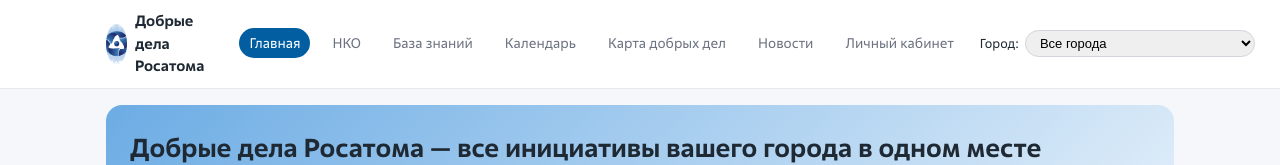
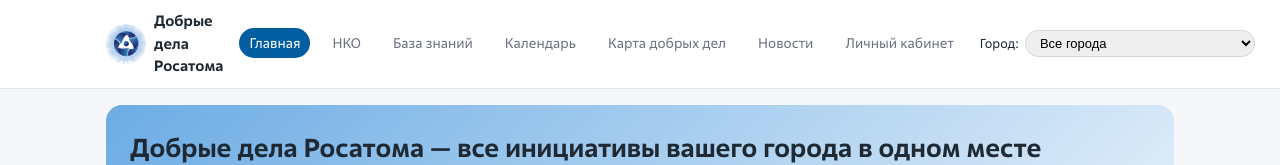
Before and after one commit to instkar1shha/KindOfRosatom, a plain HTML site: page index.html in a window 1280 px wide. Shown: the top 165 px of the page. Drawn offline with Linux system fonts and the light colour scheme.

Commit message:
fixing menu-bar size

```diff
--- a/styles/style.css
+++ b/styles/style.css
@@ -32,31 +32,34 @@
   padding: 10px 16px;
   gap: 16px;
 }
+
 .logo-block {
   display: flex;
   align-items: center;
   gap: 8px;
+
 }
 
-/* небольшой квадрат-контейнер под логотип */
 .logo-circle {
-  width: 40px;      /* размер, который увидишь в шапке */
+  width: 40px;
   height: 40px;
   border: none;
-  border-radius: 50%;     /* можно убрать, если не нужен круг */
-  overflow: hidden;       /* обрезаем лишний “ореол” */
+  border-radius: 50%;
+  overflow: hidden;
   display: flex;
   align-items: center;
   justify-content: center;
+  flex-shrink: 0;        /* не даём самому кругу сжиматься */
 }
 
-/* сильно увеличиваем сам логотип внутри и обрезаем края */
 .logo-circle .logo-img {
-  width: 260%;      /* поиграйся: 220–300% */
+  width: 260%;
   height: 260%;
   object-fit: cover;
   display: block;
 }
+
+
    .site-title {
   font-weight: 700;
   font-size: 15px;
```
Lines whose indentation alone changed are shown as unchanged.
